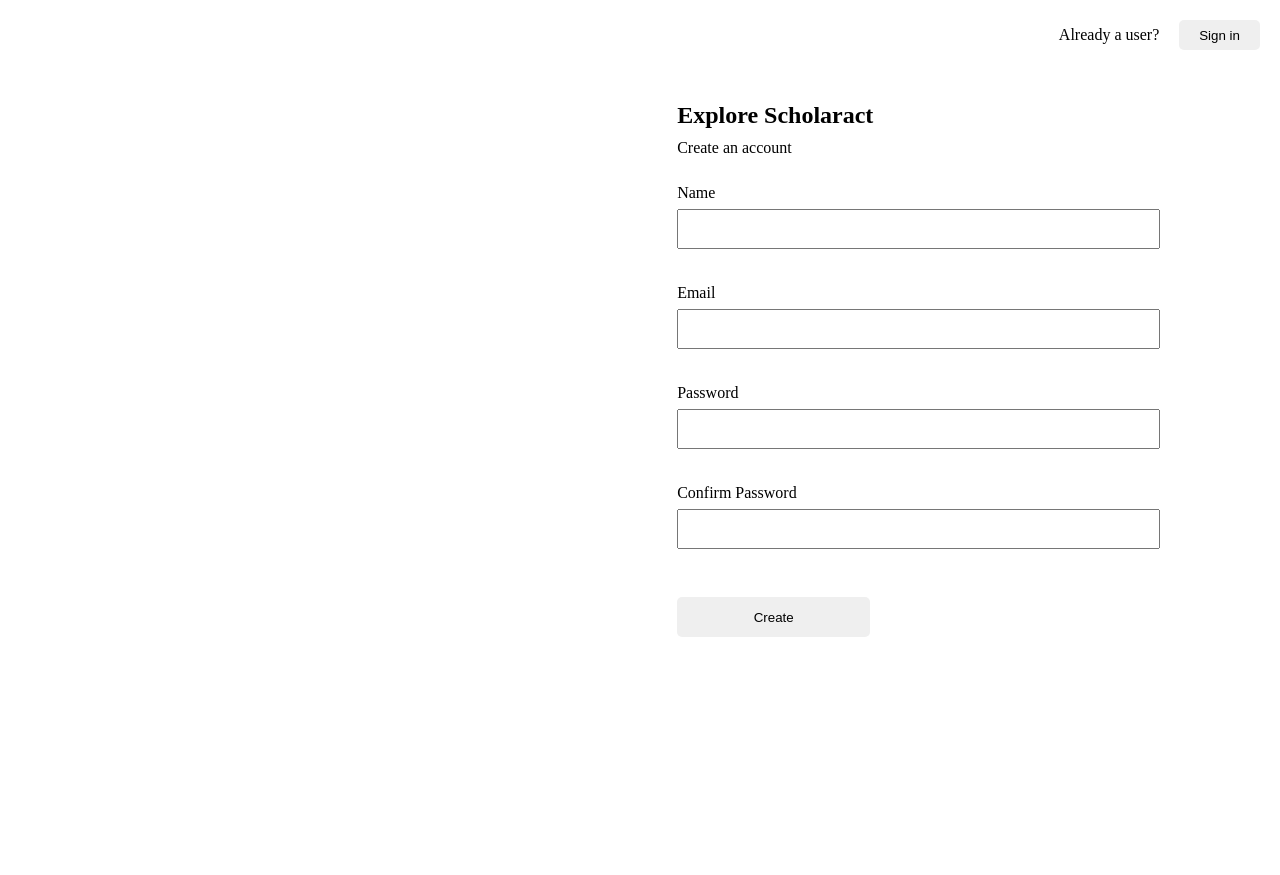
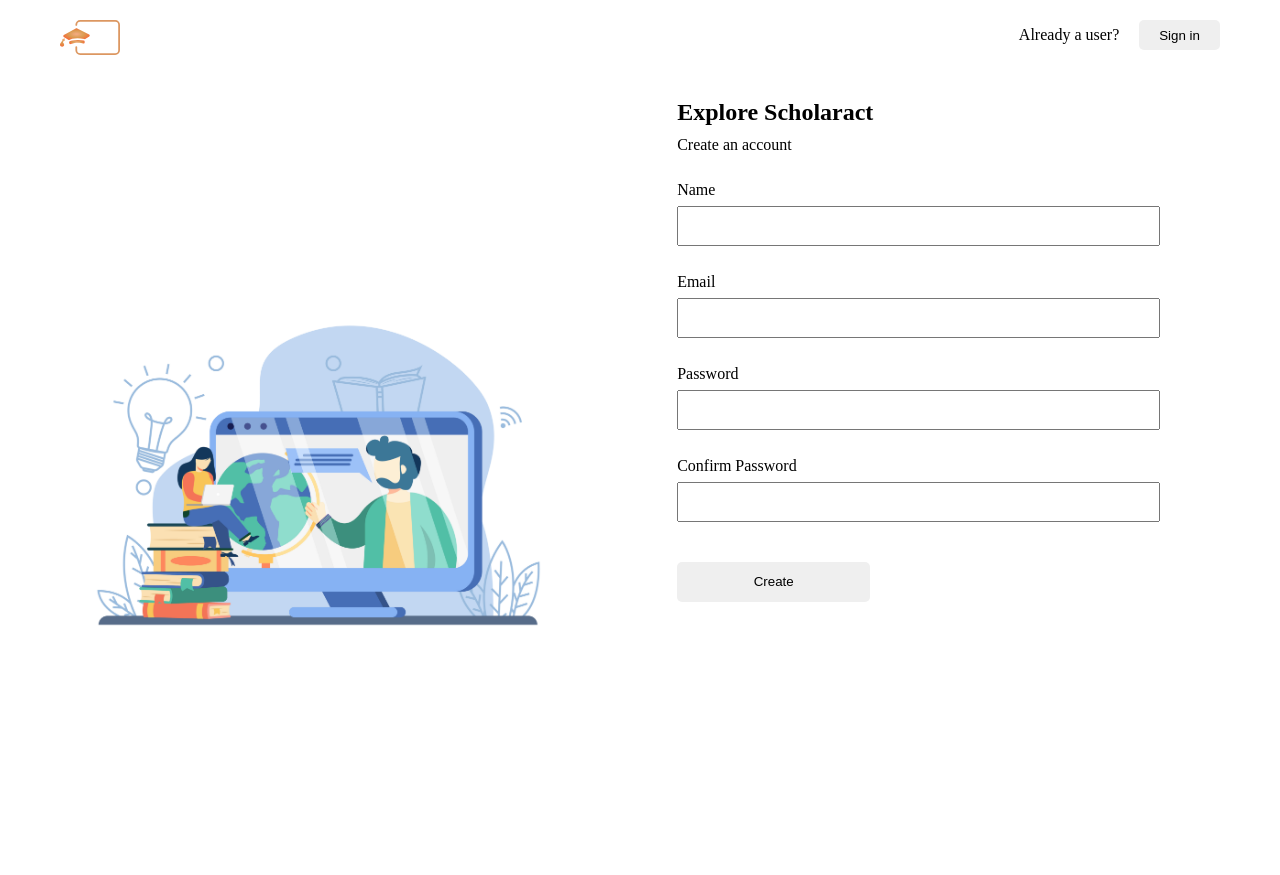
Before and after one commit to Kanak1125/Scholaract, a Django app: page /signup/ in a window 1280 px wide. Before the commit the page ends 637 px from the top, so only its background shows below. Run offline with Django 4.2, Linux system fonts and the light colour scheme.

Commit message:
signup.html page modified

```diff
--- a/static/css/login-signup.css
+++ b/static/css/login-signup.css
@@ -1,12 +1,17 @@
 body {
-    overflow-x: hidden;
+    overflow: hidden;
 }
 nav {
     /* border: 1px solid black; */
     display: flex;
-    margin-left: auto;
+    margin: auto;
     justify-content: space-between;
     padding: 20px;
+    max-width: 1200px;
+}
+
+.logo {
+    width: 60px;
 }
 
 .btn {
@@ -28,7 +33,7 @@ main {
 }
 
 .form-section {
-    padding: 2rem 5rem;
+    padding: 1.5rem 5rem;
     width: 100%;
     position: relative;
 }
@@ -42,7 +47,7 @@ main {
     margin: 20px 0;
     display: flex;
     flex-direction: column;
-    row-gap: 1.75rem;
+    row-gap: 1.25rem;
     line-height: 2rem;
 }
 
@@ -54,7 +59,7 @@ main {
 .error {
     position: absolute;
     font-size: 14px;
-    margin: 0px;
+    margin-top: -5px;
     color: lightcoral;
 }
 
--- a/static/css/signup.css
+++ b/static/css/signup.css
@@ -6,6 +6,11 @@
   margin-left: 1rem;
 }
 
+.background-image {
+  background: url('../../assets/signup-page-vector-img.jpg') no-repeat right;
+  background-size: contain;
+}
+
 #login-btn {
   width: 40%;
   margin-top: 20px;
--- a/templates/scholaractapp/signup.html
+++ b/templates/scholaractapp/signup.html
@@ -25,7 +25,7 @@
   </head>
   <body>
     <nav>
-      <img src="" alt="" class="logo" />
+      <img src="../../assets/logo.svg" alt="" class="logo" />
       <form action="" method="post" class="sign-in-option">
         <label for="sign-in-btn">Already a user?</label>
         <input type="submit" class="btn sign-in-btn" value="Sign in" />
```
